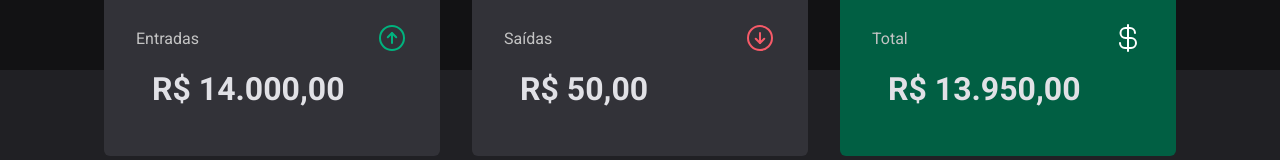
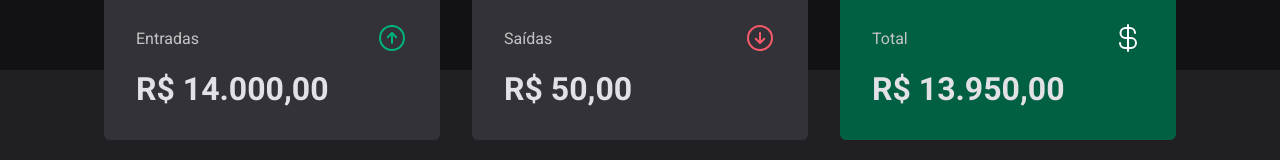
Before and after one commit to RayanneRamos/dt-money, a React (Vite) app: page / in a window 1280 px wide. Shown: the part 140-300 px from the top of the page. Built offline with nearby package versions, Linux system fonts and the light colour scheme; data requests are answered from the project's data file.

Commit message:
utilizando o hook useSummary

```diff
--- a/src/components/Summary/index.tsx
+++ b/src/components/Summary/index.tsx
@@ -1,29 +1,10 @@
 import { SummaryCard, SummaryContainer } from "./styles";
 import { ArrowCircleUp, ArrowCircleDown, CurrencyDollar } from 'phosphor-react';
-import { useContext } from "react";
-import { TransactionsContext } from "../../contexts/TransactionsContext";
 import { priceFormatter } from "../../utils/formatter";
+import { useSummary } from "../../hooks/useSummaty";
 
 export function Summary() {
-  const { transactions } = useContext(TransactionsContext);
-
-  const summary = transactions.reduce(
-    (acc, transaction) => {
-      if (transaction.type === 'income') {
-        acc.income += transaction.price;
-        acc.total += transaction.price;
-      } else {
-        acc.outcome += transaction.price;
-        acc.total -= transaction.price;
-      }
-
-      return acc;
-    },
-    {
-      income: 0,
-      outcome: 0,
-      total: 0,
-    });
+  const summary = useSummary();
 
   return (
     <SummaryContainer>
--- a/src/components/Summary/styles.ts
+++ b/src/components/Summary/styles.ts
@@ -31,7 +31,7 @@ export const SummaryCard = styled.div<SummaryCardProps>`
 
   strong {
     display: block;
-    margin: 1rem;
+    margin-top: 1rem;
     font-size: 2rem;
   }
 
```
